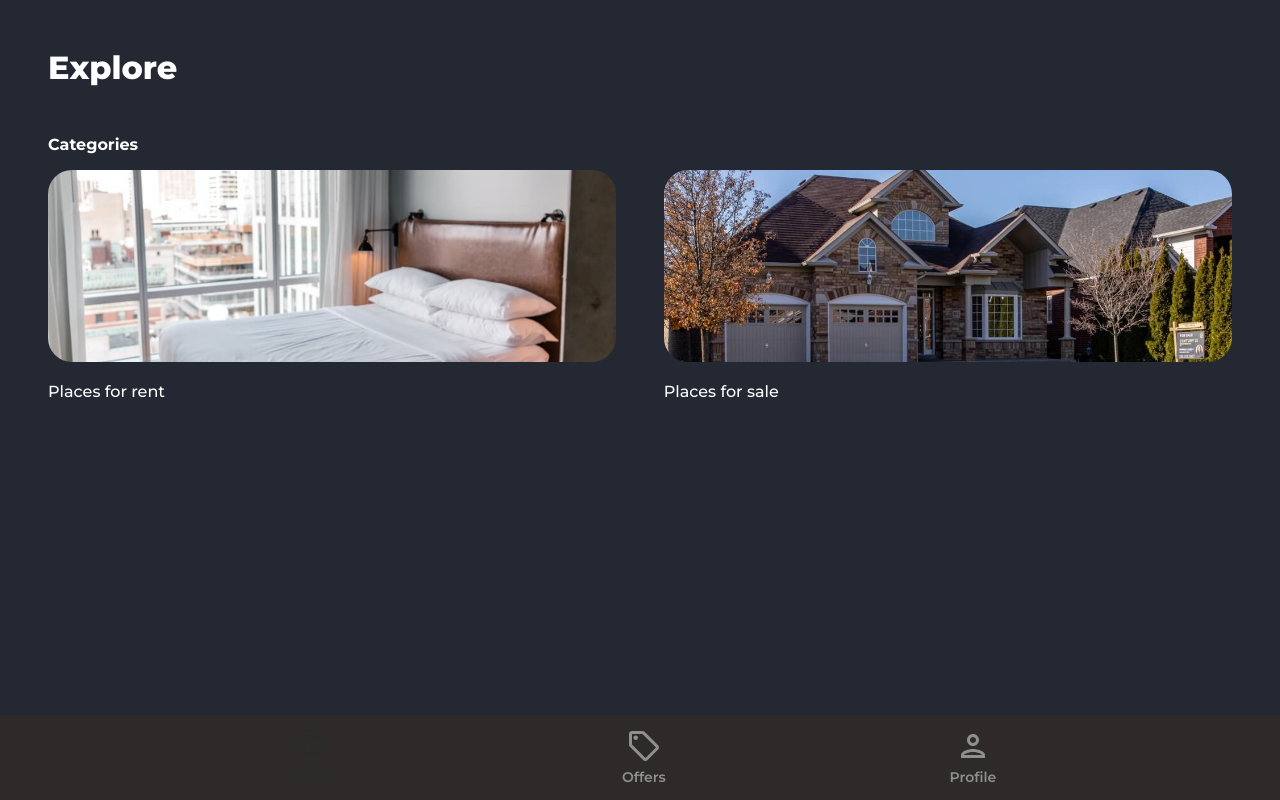
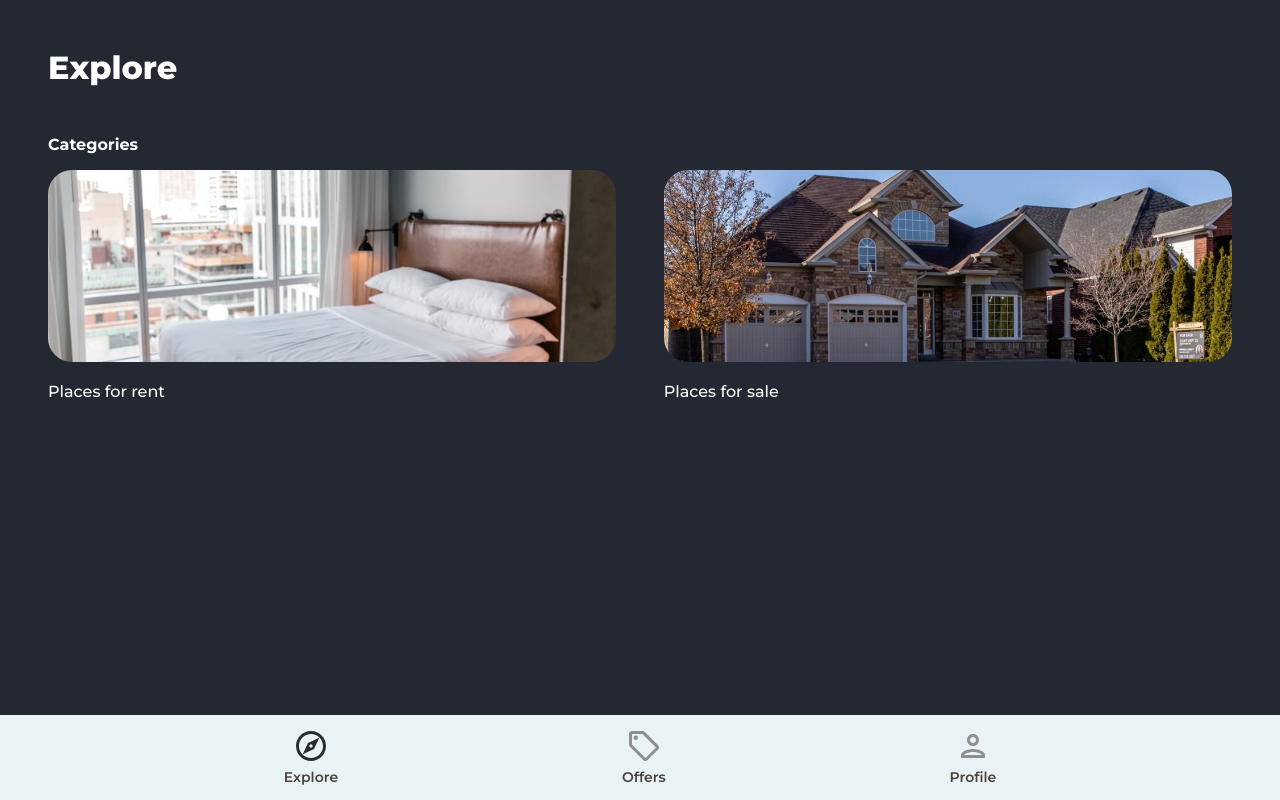
Before and after one commit to robregan/house-market-app, a React (Create React App) app: page / in a window 1280 px wide. Built offline with nearby package versions, Linux system fonts and the light colour scheme; no server answers; the database is empty.

Commit message:
changed some css

```diff
--- a/src/index.css
+++ b/src/index.css
@@ -84,6 +84,8 @@ button {
   position: absolute;
   top: -3.4%;
   right: 20px;
+  margin-right: 15px;
+
 }
 
 .pageContainer,
@@ -156,16 +158,14 @@ button {
   bottom: 0;
   right: 0;
   height: 85px;
-  background-color: #2e2a2a;
+  background-color: #e9f3f5;
   z-index: 1000;
   display: flex;
   justify-content: center;
   align-items: center;
 }
 
-li{
-  color: rgb(204, 186, 186);
-}
+
 
 .navbarNav {
   width: 100%;
@@ -179,6 +179,7 @@ li{
   display: flex;
   justify-content: space-evenly;
   align-items: center;
+  color:rgba(247, 238, 238, 0.8) !important;
 }
 
 .navbarListItem {
@@ -193,11 +194,9 @@ li{
   margin-top: 0.25rem;
   font-size: 14px;
   font-weight: 600;
-  color: #8f8f8f;
+  color: #4d4040;
 }
-.navbarListItemNameActive {
-  color: #2c2c2c;
-}
+
 
 .nameInput {
   margin-bottom: 2rem;
@@ -433,7 +432,9 @@ p{
 .categoryListings {
   padding: 0;
 }
-
+li.categoryListing{
+  padding-right: 50px;
+}
 .categoryListing {
   display: flex;
   justify-content: space-between;
@@ -678,6 +679,13 @@ p{
   cursor: pointer;
   font-weight: 600;
   color: #00cc66;
+  font-size: 1.4rem;
+}
+.changePersonalDetails:hover {
+  cursor: pointer;
+  font-weight: 700;
+  color: #6227af;
+
 }
 
 .profileCard {
```
